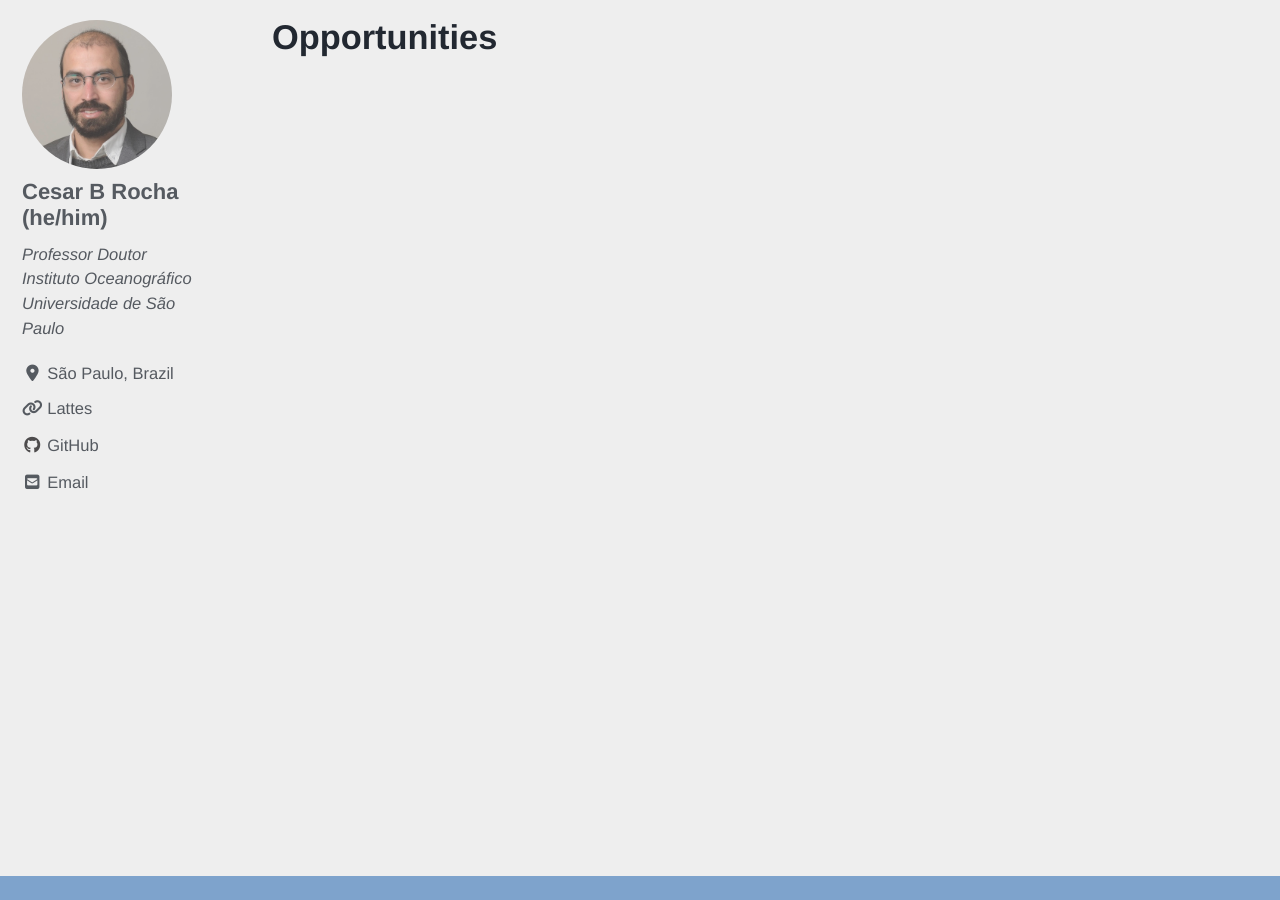
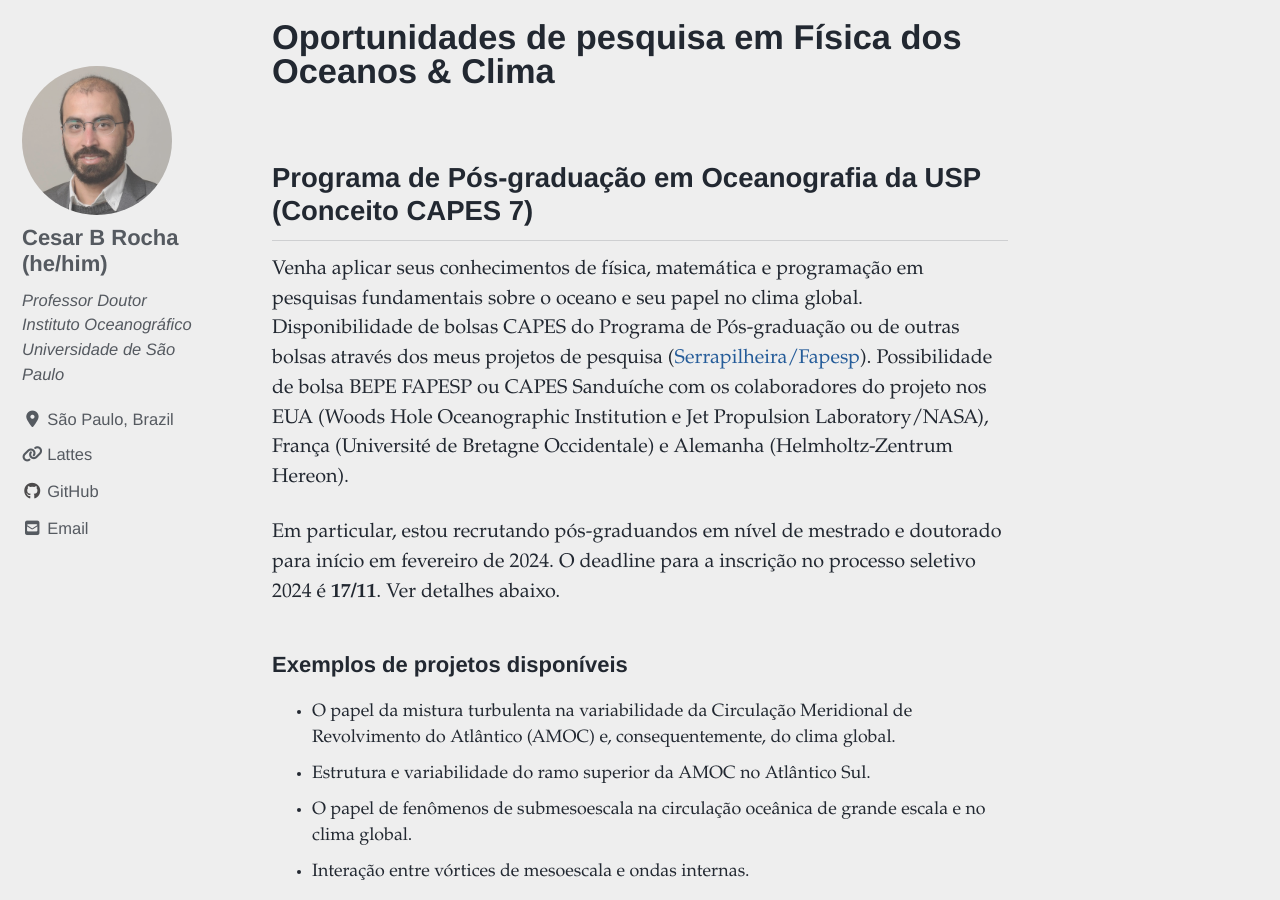
Before and after one commit to cesar-rocha/cesar-rocha.github.io, a Jekyll site: the page built from _pages/opportunities.md, in a window 1280 px wide and 900 px high, scrolled down 1105 px. Built offline with Jekyll 4.4.1, drawn with Linux system fonts in a browser that asks for light colours; cached includes are drawn as plain includes; nearby versions of some CDN libraries; some of the changed text lies outside the part shown.

Commit message:
update oportunidades

```diff
--- a/_data/navigation.yml
+++ b/_data/navigation.yml
@@ -12,7 +12,7 @@ main:
     url: /research/
   - title: "Teaching"
     url: /teaching/
-  - title: "Oportunidades"
+  - title: "Opportunities"
     url: /opportunities/
 
 
--- a/_pages/opportunities.md
+++ b/_pages/opportunities.md
@@ -1,16 +1,51 @@
 ---
 layout: single
-title: "Opportunities"
+title: "Oportunidades de pesquisa em Física dos Oceanos & Clima"
 permalink: /opportunities/
 header:
   image: /assets/images/vorticity.png
 ---
 
 
+## Programa de Pós-graduação em Oceanografia da USP (Conceito CAPES 7)
 
-<p></p>
-<p></p>
-<p></p>
-<p></p>
-<p></p>
-<p></p>
+Venha aplicar seus conhecimentos de física, matemática e programação em pesquisas fundamentais sobre o oceano e seu papel no clima global. Disponibilidade de bolsas CAPES do Programa de Pós-graduação ou de outras bolsas através dos meus projetos de pesquisa ([Serrapilheira/Fapesp](https://serrapilheira.org/serrapilheira-apoiara-32-jovens-cientistas-com-r-22-milhoes-em-parceria-com-faps/)). Possibilidade de bolsa BEPE FAPESP ou CAPES Sanduíche com os colaboradores do projeto nos EUA (Woods Hole Oceanographic Institution e Jet Propulsion Laboratory/NASA), França (Université de Bretagne Occidentale) e Alemanha (Helmholtz-Zentrum Hereon).
+
+Em particular, estou recrutando pós-graduandos em nível de mestrado e doutorado para início em fevereiro de 2024. O deadline para a inscrição no processo seletivo 2024 é **17/11**. Ver detalhes abaixo.
+
+
+### Exemplos de projetos disponíveis
+
+- O papel da mistura turbulenta na variabilidade da Circulação Meridional de Revolvimento do Atlântico (AMOC) e, consequentemente, do clima global.
+- Estrutura e variabilidade do ramo superior da AMOC no Atlântico Sul.
+- O papel de fenômenos de submesoescala na circulação oceânica de grande escala e no clima global.
+- Interação entre vórtices de mesoescala e ondas internas.
+
+### Requisitos desejáveis
+
+#### Para mestrado ou doutorado direto
+
+- Bacharelado em Engenharias, Matemática, Física, Oceanografia, Metereologia ou áreas correlatas.
+- Conhecimento de Cálculo Diferencial e Integral, Estatísica e  Física Clássica.
+- Experiência com programação em Python ou linguagem similar.
+
+#### Para doutorado
+
+- Mestrado em Engenharias, Matemática, Física, Oceanografia, Metereologia ou áreas correlatas.
+- Conhecimento de Cálculo Diferencial e Integral, estatísica e  Física Clássica.
+- Experiência com programação em Python ou linguagem similar.
+
+### Datas-chave
+
+- Prazo para inscrições para Mestrado: **17/11**
+- Prova de Cálculo Diferencial e Integral: **29/11**
+
+(A prova poderá ser realizada em sua cidade mediante a requisição antecipada feita à CPG-IO.)
+
+### Mais informações
+
+- [Leia o edital de seleção](https://www.io.usp.br/index.php/pos-graduacao/programa-de-pos-graduacao/edital-2024-mestrado.html)
+- [Pré-inscrição para exame de proficiência em inglês](https://www.io.usp.br/index.php/pos-graduacao/programa-de-pos-graduacao/proficiencia-em-lingua-estrangeira.html)
+- Entre em contato comigo via [email](mailto:cesar.rocha@usp.br)
+- Entre em contato com a secretaria de pós-graduação via [email](cpg_io@usp.br)
+- Página do [Programa de Pós-graduação em Oceanografia/Oceanografia Física]()
```
